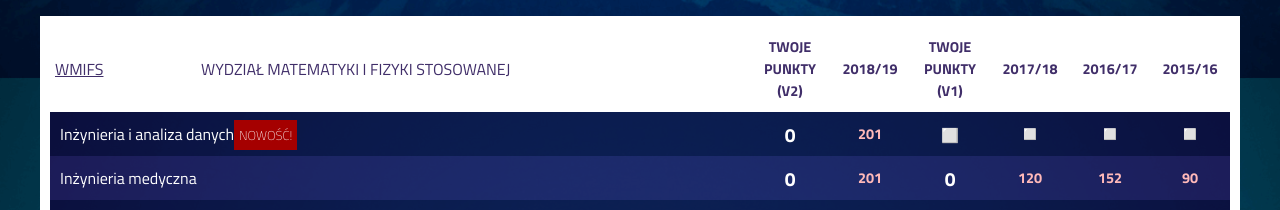
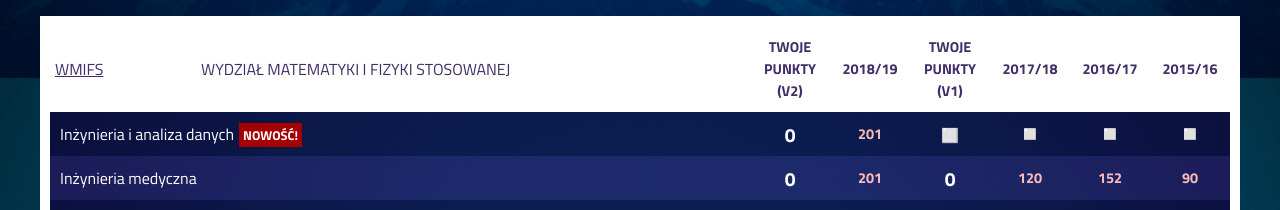
Before and after one commit to mwvabes/studies-calculator-improved, a React (Create React App) app: page / in a window 1280 px wide. Shown: the part 2322-2532 px from the top of the page. Built offline with nearby package versions, Linux system fonts and the light colour scheme.

Commit message:
Update summary badges

```diff
--- a/src/styles/Summary.css
+++ b/src/styles/Summary.css
@@ -137,8 +137,9 @@
 .newCourse {
   background-color: #a50000;
   color: #FFF;
-  font-weight: lighter;
+  font-weight: bold;
   font-size: .8rem;
-  padding: 5px;
+  padding: 2px 4px;
+  margin: 0px 5px;
 }
 /*# sourceMappingURL=Summary.css.map */
--- a/src/styles/Summary.scss
+++ b/src/styles/Summary.scss
@@ -106,7 +106,8 @@ $maxWidth: 1200px;
 .newCourse {
   background-color: #a50000;
   color: #FFF;
-  font-weight: lighter;
+  font-weight: bold;
   font-size: .8rem;
-  padding: 5px;
+  padding: 2px 4px;
+  margin: 0px 5px;
 }
```
Also changed, not shown: 1 other file (tests, documents, lock files or other folders).
